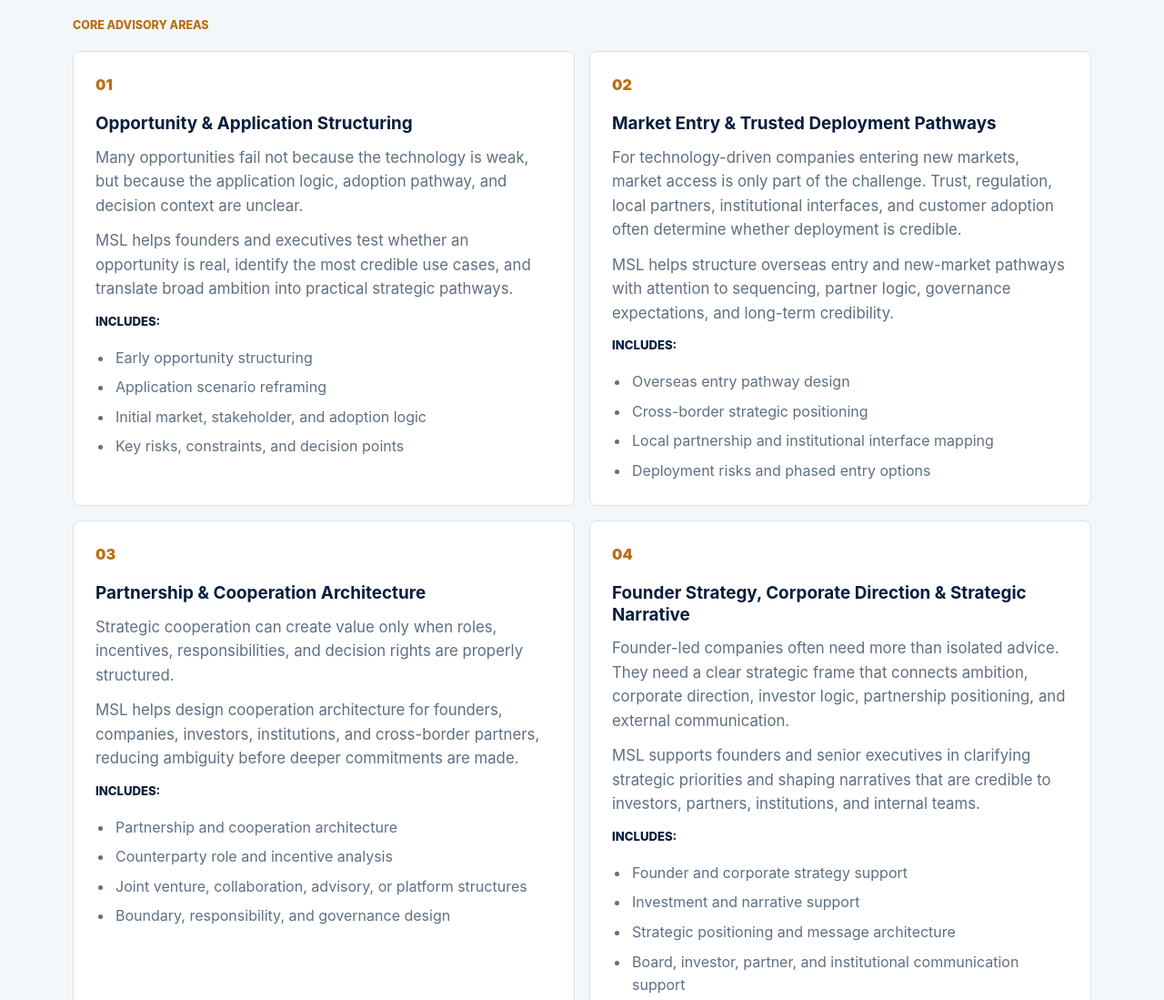
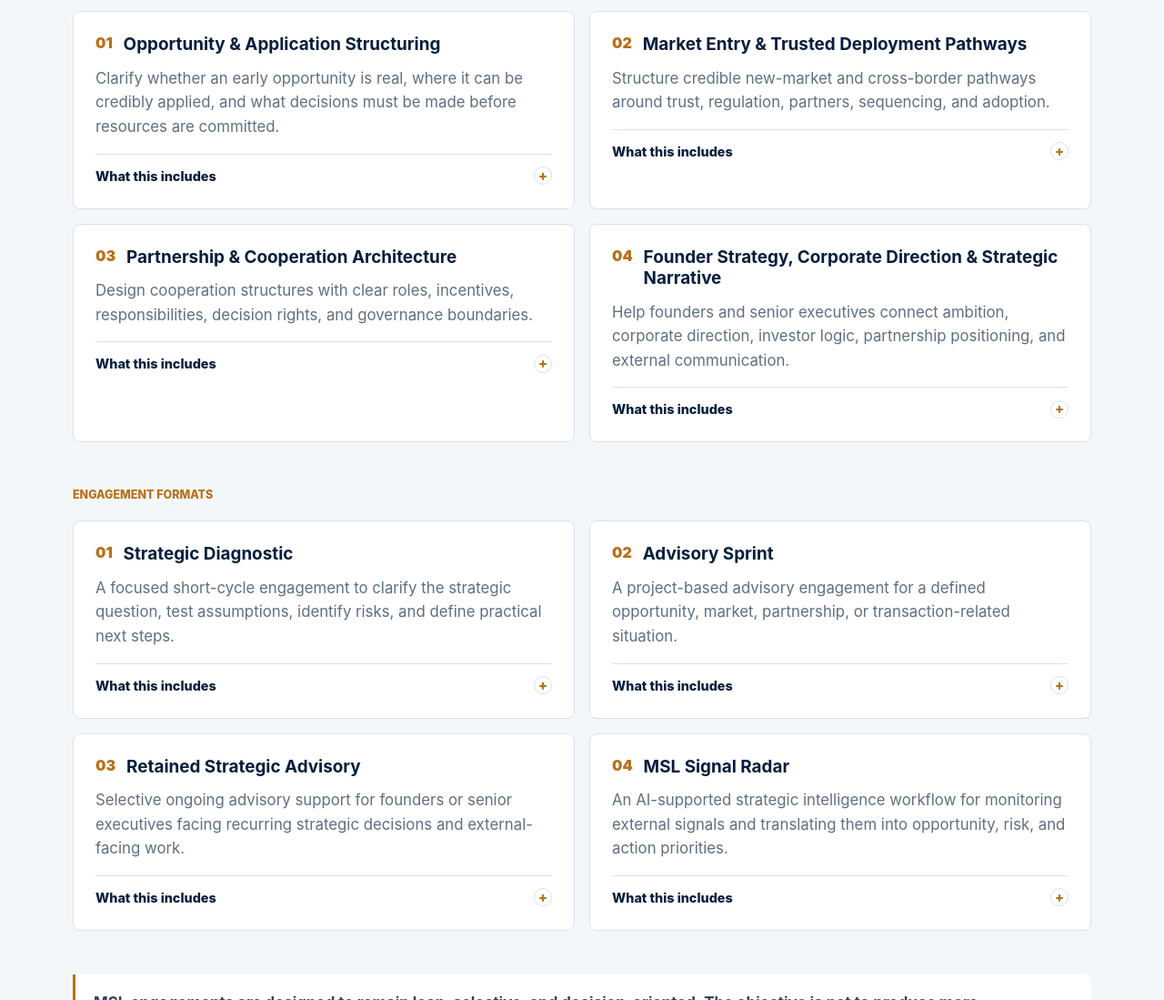
Before and after one commit to MingMSL/meridianstrategylab, a plain HTML site: page index.html in a window 1280 px wide. Shown: the part 2080-3179 px from the top of the page at 91% size. Drawn offline with Linux system fonts and the light colour scheme.

Commit message:
Add files via upload

```diff
--- a/index.html
+++ b/index.html
@@ -17,8 +17,8 @@
     <meta name="theme-color" content="#081a34">
     <link rel="icon" href="assets/favicon.svg" type="image/svg+xml">
     <link rel="preload" href="assets/hero-strategy-workspace.png" as="image">
-    <link rel="stylesheet" href="styles.css?v=20260622-2">
-    <script src="script.js?v=20260622-2" defer></script>
+    <link rel="stylesheet" href="styles.css?v=20260622-3">
+    <script src="script.js?v=20260622-3" defer></script>
   </head>
   <body>
     <a class="skip-link" href="#main">Skip to content</a>
@@ -113,7 +113,7 @@
         <div class="shell">
           <div class="section-heading">
             <p class="section-kicker">Services</p>
-            <h2>Strategic advisory for technology-driven companies navigating early-stage opportunities, cross-border pathways, and trusted deployment challenges.</h2>
+            <h2>Strategic advisory for opportunity structuring, market entry, partnerships, and trusted deployment.</h2>
             <p class="section-intro">
               MSL works selectively on situations where strategic ambiguity, institutional complexity, or
               partnership design matters before execution begins.
@@ -134,8 +134,17 @@
             </div>
             <div class="card-grid core-advisory-grid">
               <article class="service-card service-detail-card">
+                <div class="service-card-heading">
                   <span class="card-number">01</span>
                   <h3>Opportunity &amp; Application Structuring</h3>
+                </div>
+                <p class="service-summary">
+                  Clarify whether an early opportunity is real, where it can be credibly applied, and
+                  what decisions must be made before resources are committed.
+                </p>
+                <details class="service-details">
+                  <summary>What this includes</summary>
+                  <div class="service-details-content">
                     <p>
                       Many opportunities fail not because the technology is weak, but because the application
                       logic, adoption pathway, and decision context are unclear.
@@ -151,10 +160,21 @@
                       <li>Initial market, stakeholder, and adoption logic</li>
                       <li>Key risks, constraints, and decision points</li>
                     </ul>
+                  </div>
+                </details>
               </article>
               <article class="service-card service-detail-card">
+                <div class="service-card-heading">
                   <span class="card-number">02</span>
                   <h3>Market Entry &amp; Trusted Deployment Pathways</h3>
+                </div>
+                <p class="service-summary">
+                  Structure credible new-market and cross-border pathways around trust, regulation,
+                  partners, sequencing, and adoption.
+                </p>
+                <details class="service-details">
+                  <summary>What this includes</summary>
+                  <div class="service-details-content">
                     <p>
                       For technology-driven companies entering new markets, market access is only part of the
                       challenge. Trust, regulation, local partners, institutional interfaces, and customer
@@ -171,10 +191,21 @@
                       <li>Local partnership and institutional interface mapping</li>
                       <li>Deployment risks and phased entry options</li>
                     </ul>
+                  </div>
+                </details>
               </article>
               <article class="service-card service-detail-card">
+                <div class="service-card-heading">
                   <span class="card-number">03</span>
                   <h3>Partnership &amp; Cooperation Architecture</h3>
+                </div>
+                <p class="service-summary">
+                  Design cooperation structures with clear roles, incentives, responsibilities, decision
+                  rights, and governance boundaries.
+                </p>
+                <details class="service-details">
+                  <summary>What this includes</summary>
+                  <div class="service-details-content">
                     <p>
                       Strategic cooperation can create value only when roles, incentives, responsibilities,
                       and decision rights are properly structured.
@@ -191,10 +222,21 @@
                       <li>Joint venture, collaboration, advisory, or platform structures</li>
                       <li>Boundary, responsibility, and governance design</li>
                     </ul>
+                  </div>
+                </details>
               </article>
               <article class="service-card service-detail-card">
+                <div class="service-card-heading">
                   <span class="card-number">04</span>
                   <h3>Founder Strategy, Corporate Direction &amp; Strategic Narrative</h3>
+                </div>
+                <p class="service-summary">
+                  Help founders and senior executives connect ambition, corporate direction, investor
+                  logic, partnership positioning, and external communication.
+                </p>
+                <details class="service-details">
+                  <summary>What this includes</summary>
+                  <div class="service-details-content">
                     <p>
                       Founder-led companies often need more than isolated advice. They need a clear strategic
                       frame that connects ambition, corporate direction, investor logic, partnership
@@ -212,6 +254,8 @@
                       <li>Strategic positioning and message architecture</li>
                       <li>Board, investor, partner, and institutional communication support</li>
                     </ul>
+                  </div>
+                </details>
               </article>
             </div>
           </div>
@@ -222,28 +266,59 @@
             </div>
             <div class="card-grid engagement-format-grid">
               <article class="service-card service-format-card">
+                <div class="service-card-heading">
                   <span class="card-number">01</span>
                   <h3>Strategic Diagnostic</h3>
+                </div>
+                <p class="service-summary">
+                  A focused short-cycle engagement to clarify the strategic question, test assumptions,
+                  identify risks, and define practical next steps.
+                </p>
+                <details class="service-details">
+                  <summary>What this includes</summary>
+                  <div class="service-details-content">
                     <p>
                       A focused short-cycle engagement to clarify the strategic question, test assumptions,
                       identify risks, and define practical next steps.
                     </p>
                     <p class="service-output-label">Typical output:</p>
                     <p>Strategic memo, issue map, decision framework, and recommended pathway.</p>
+                  </div>
+                </details>
               </article>
               <article class="service-card service-format-card">
+                <div class="service-card-heading">
                   <span class="card-number">02</span>
                   <h3>Advisory Sprint</h3>
+                </div>
+                <p class="service-summary">
+                  A project-based advisory engagement for a defined opportunity, market, partnership, or
+                  transaction-related situation.
+                </p>
+                <details class="service-details">
+                  <summary>What this includes</summary>
+                  <div class="service-details-content">
                     <p>
                       A project-based advisory engagement for a defined strategic question, opportunity,
                       market, partnership, or transaction-related situation.
                     </p>
                     <p class="service-output-label">Typical output:</p>
                     <p>Structured analysis, pathway options, partner or market logic, risk assessment, and narrative support.</p>
+                  </div>
+                </details>
               </article>
               <article class="service-card service-format-card">
+                <div class="service-card-heading">
                   <span class="card-number">03</span>
                   <h3>Retained Strategic Advisory</h3>
+                </div>
+                <p class="service-summary">
+                  Selective ongoing advisory support for founders or senior executives facing recurring
+                  strategic decisions and external-facing work.
+                </p>
+                <details class="service-details">
+                  <summary>What this includes</summary>
+                  <div class="service-details-content">
                     <p>
                       Selective ongoing advisory support for founders or senior executives facing recurring
                       strategic decisions, cross-border opportunities, partnership discussions, or
@@ -251,10 +326,21 @@
                     </p>
                     <p class="service-output-label">Typical output:</p>
                     <p>Periodic advisory calls, written notes, decision support, and review of key materials.</p>
+                  </div>
+                </details>
               </article>
               <article class="service-card service-format-card">
+                <div class="service-card-heading">
                   <span class="card-number">04</span>
                   <h3>MSL Signal Radar</h3>
+                </div>
+                <p class="service-summary">
+                  An AI-supported strategic intelligence workflow for monitoring external signals and
+                  translating them into opportunity, risk, and action priorities.
+                </p>
+                <details class="service-details">
+                  <summary>What this includes</summary>
+                  <div class="service-details-content">
                     <p>
                       An AI-supported strategic intelligence workflow for founders, executives, and
                       technology-driven companies that need structured monitoring of relevant external signals.
@@ -269,6 +355,8 @@
                     </p>
                     <p class="service-output-label">Typical output:</p>
                     <p>Recurring briefs, signal watchlists, opportunity/risk queue, and action recommendations.</p>
+                  </div>
+                </details>
               </article>
             </div>
           </div>
--- a/styles.css
+++ b/styles.css
@@ -451,19 +451,76 @@ a {
   gap: 0;
 }
 
-.service-detail-card h3,
-.service-format-card h3 {
+.service-card-heading {
+  display: flex;
+  align-items: flex-start;
+  gap: 12px;
   margin-bottom: 12px;
 }
 
-.service-detail-card p,
-.service-format-card p {
-  margin-top: 12px;
+.service-card-heading .card-number {
+  flex: 0 0 auto;
+  line-height: 1.25;
 }
 
-.service-detail-card p:first-of-type,
-.service-format-card p:first-of-type {
-  margin-top: 0;
+.service-card-heading h3 {
+  flex: 1 1 auto;
+  margin: 0;
+  min-width: 0;
+}
+
+.service-summary {
+  margin: 0;
+}
+
+.service-details {
+  margin-top: 16px;
+  border-top: 1px solid var(--line);
+  padding-top: 12px;
+}
+
+.service-details summary {
+  display: flex;
+  align-items: center;
+  justify-content: space-between;
+  gap: 14px;
+  color: var(--navy);
+  cursor: pointer;
+  font-size: 0.9rem;
+  font-weight: 850;
+  list-style: none;
+}
+
+.service-details summary::-webkit-details-marker {
+  display: none;
+}
+
+.service-details summary::after {
+  content: "+";
+  display: inline-grid;
+  width: 18px;
+  height: 18px;
+  flex: 0 0 auto;
+  place-items: center;
+  border: 1px solid var(--line);
+  border-radius: 50%;
+  color: var(--brass);
+  font-size: 0.92rem;
+  line-height: 1;
+}
+
+.service-details[open] summary::after {
+  content: "-";
+}
+
+.service-details-content {
+  display: grid;
+  gap: 12px;
+  margin-top: 14px;
+}
+
+.service-details-content p {
+  margin: 0;
 }
 
 .service-list-label,
```
Lines whose indentation alone changed are shown as unchanged.
